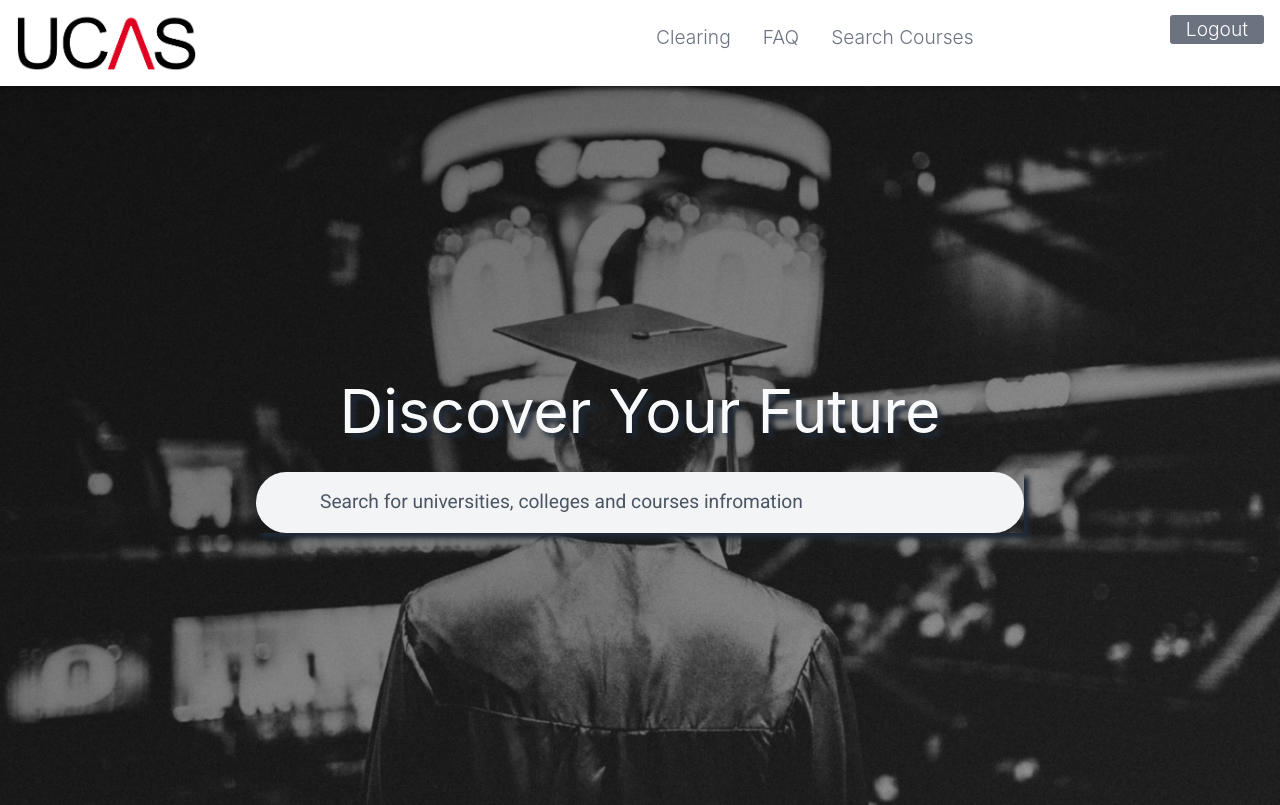
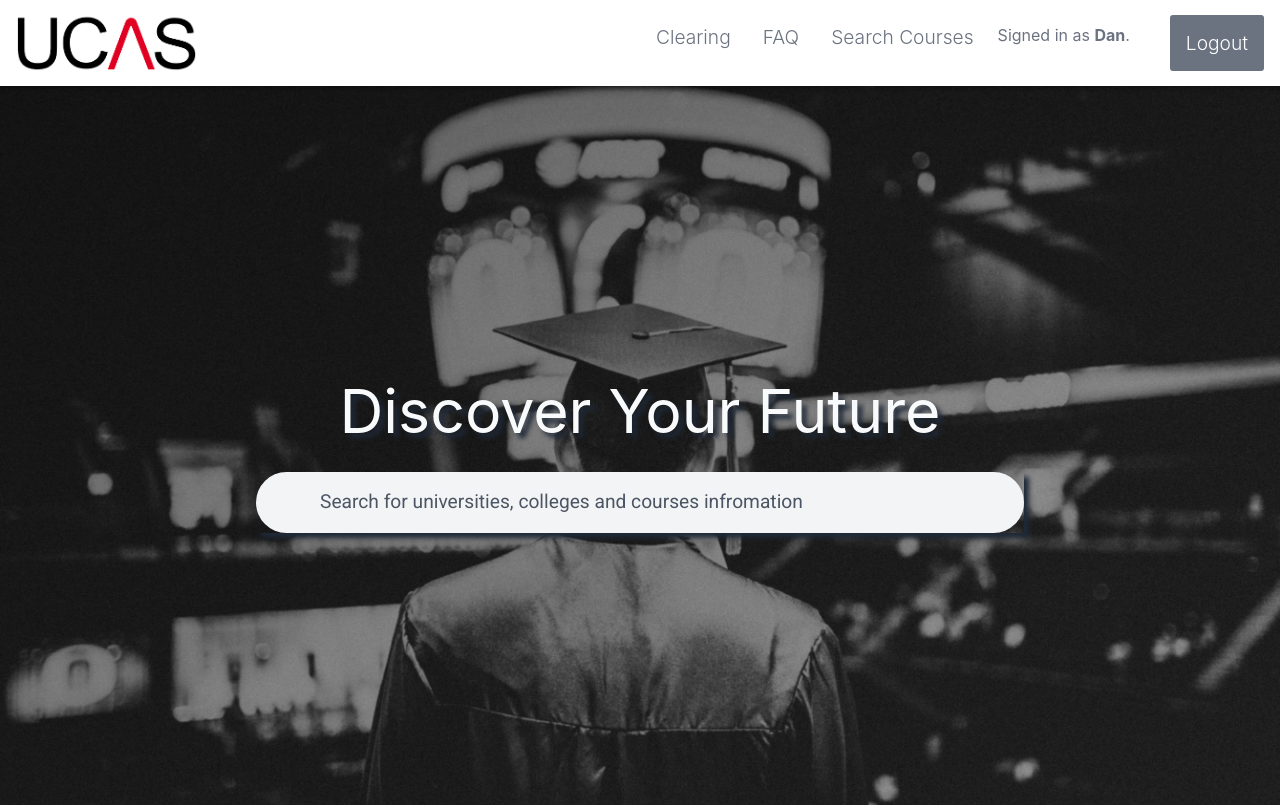
Before and after one commit to TomNewton1/RU_hack, a Django app: template UCAS_clear/templates/UCAS_clear/index.html in a window 1280 px wide. Shown: the top 805 px of the page. Run offline with Django 3.2, Linux system fonts and the light colour scheme; the template is opened without the code that fills it, so the values that code supplies are empty; a user stored in the database is signed in; some libraries are stand-ins or nearby versions.

Commit message:
minor style fixes in the navbar

```diff
--- a/UCAS_clear/static/UCAS_clear/styles.css
+++ b/UCAS_clear/static/UCAS_clear/styles.css
@@ -38,6 +38,10 @@ a:hover {
 	transition: all 100ms ease-in;
 }
 
+.navbar-text {
+	color: #6b7280;
+}
+
 #login,
 #logout {
 	background-color: #6b7280;
@@ -47,6 +51,10 @@ a:hover {
 	align-items: center;
 	padding: 0rem 1rem;
 	margin-left: 2rem;
+}
+
+#logout {
+	height: 100%;
 }
 
 .nav-item a:hover {
@@ -135,6 +143,7 @@ a:hover {
 footer {
 	min-height: 20vh;
 	background: #e5e7eb;
+	width: 100%;
 }
 
 footer a {
```
Also changed, not shown: db.sqlite3.
